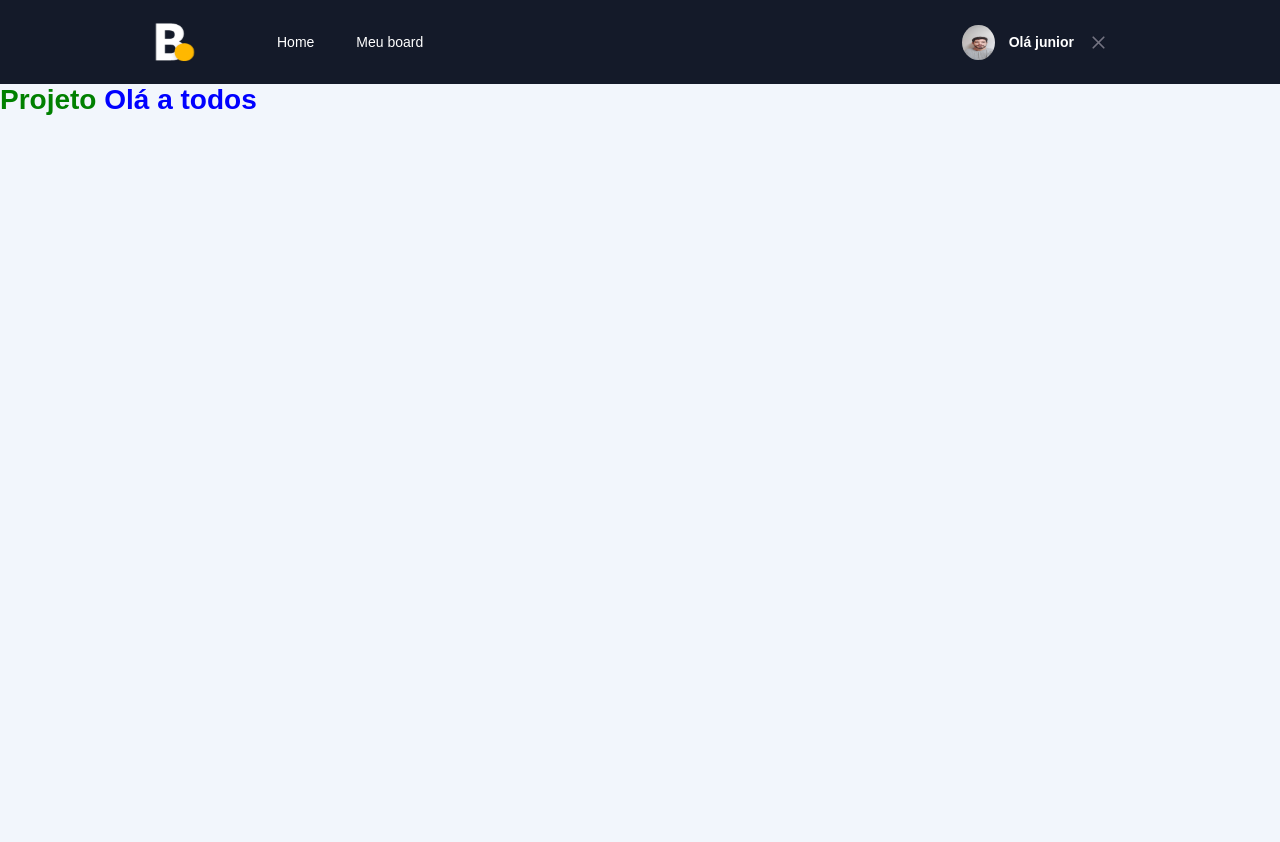
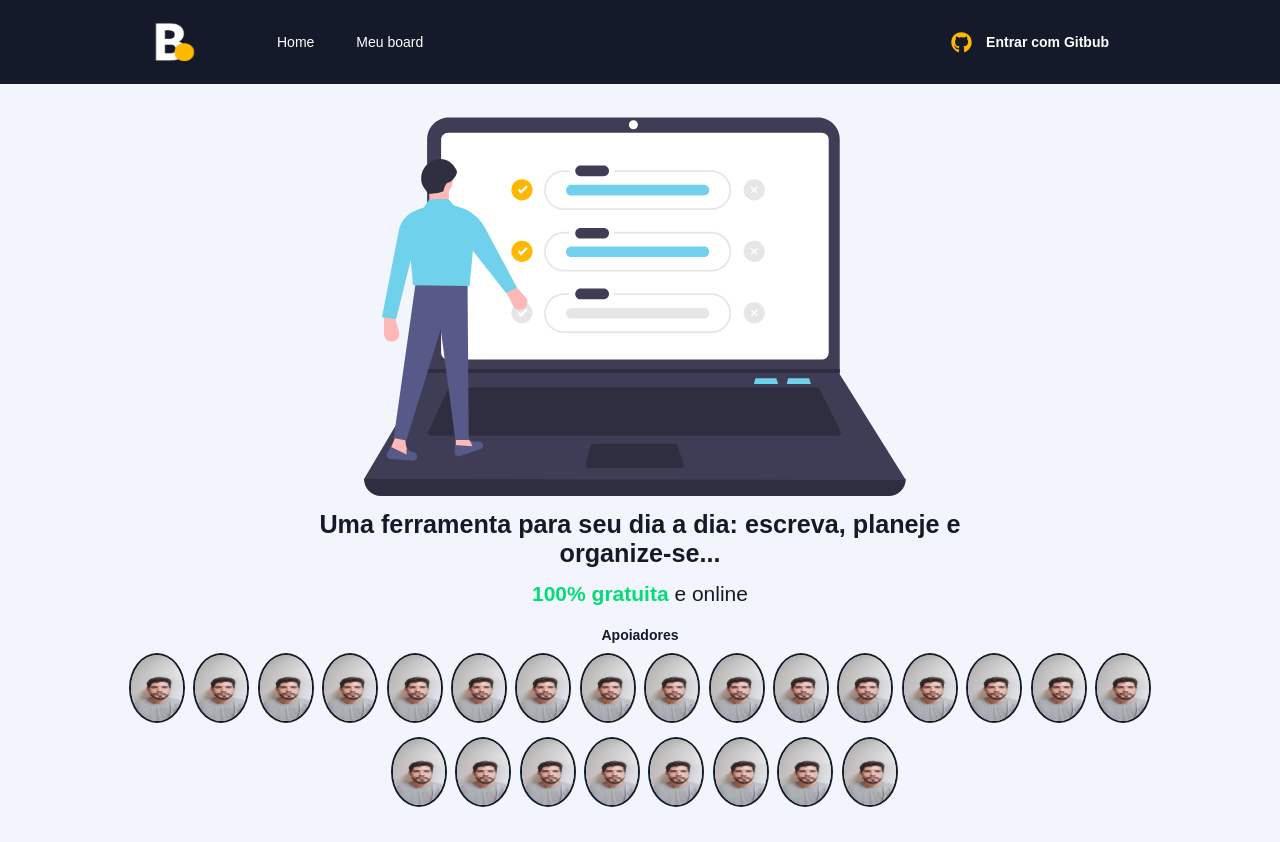
Before and after one commit to orloke/board, a Next.js app: page / in a window 1280 px wide. Before the commit the page ends 800 px from the top, so only its background shows below. Built offline with nearby package versions, Linux system fonts and the light colour scheme.

Commit message:
building home page

```diff
--- a/src/components/SignInButton/index.tsx
+++ b/src/components/SignInButton/index.tsx
@@ -2,18 +2,19 @@
 import styles from "./styles.module.scss";
 import { FaGithub } from "react-icons/fa";
 import { FiX } from "react-icons/fi";
+import { useState } from "react";
 
 export const SignInButton = () => {
-  const session = true;
+  const [signOut, setSignOut] = useState(false)
 
-  return session ? (
-    <button type="button" className={styles.signInButton} onClick={() => {}}>
+  return signOut ? (
+    <button type="button" className={styles.signInButton} onClick={() => {setSignOut(false)}}>
       <img src={'/images/junior.jpg'} alt='Foto do usuario'/>
       Olá junior
       <FiX color="#737380" className={styles.closeIcon}/>
     </button>
   ) : (
-    <button type="button" className={styles.signInButton} onClick={() => {}}>
+    <button type="button" className={styles.signInButton} onClick={() => {setSignOut(true)}}>
       <FaGithub color="#ffb800" />
       Entrar com Gitbub
     </button>
--- a/src/pages/index.tsx
+++ b/src/pages/index.tsx
@@ -1,3 +1,4 @@
+/* eslint-disable @next/next/no-img-element */
 import Head from "next/head";
 import styles from "../styles/styles.module.scss";
 
@@ -7,11 +8,46 @@ const Home = () => {
     <Head>
       <title>Board</title>
     </Head>
-      <div>
-        <h1 className={styles.title}>
-          Projeto <span>Olá a todos</span>
-        </h1>
-      </div>
+      <main className={styles.contentContainer}>
+        <img src="/images/board-user.svg" alt="Ferramenta board" />
+        <section className={styles.callToAction}>
+          <h1>
+            Uma ferramenta para seu dia a dia: escreva, planeje e organize-se...
+          </h1>
+          <p>
+            <span>100% gratuita</span> e online
+          </p>
+        </section>
+        <div className={styles.donaters}>
+          <span>Apoiadores</span>
+          <div className={styles.imagesDonaters}>
+            <img src="/images/junior.jpg" alt="usuario 1" />
+            <img src="/images/junior.jpg" alt="usuario 1" />
+            <img src="/images/junior.jpg" alt="usuario 1" />
+            <img src="/images/junior.jpg" alt="usuario 1" />
+            <img src="/images/junior.jpg" alt="usuario 1" />
+            <img src="/images/junior.jpg" alt="usuario 1" />
+            <img src="/images/junior.jpg" alt="usuario 1" />
+            <img src="/images/junior.jpg" alt="usuario 1" />
+            <img src="/images/junior.jpg" alt="usuario 1" />
+            <img src="/images/junior.jpg" alt="usuario 1" />
+            <img src="/images/junior.jpg" alt="usuario 1" />
+            <img src="/images/junior.jpg" alt="usuario 1" />
+            <img src="/images/junior.jpg" alt="usuario 1" />
+            <img src="/images/junior.jpg" alt="usuario 1" />
+            <img src="/images/junior.jpg" alt="usuario 1" />
+            <img src="/images/junior.jpg" alt="usuario 1" />
+            <img src="/images/junior.jpg" alt="usuario 1" />
+            <img src="/images/junior.jpg" alt="usuario 1" />
+            <img src="/images/junior.jpg" alt="usuario 1" />
+            <img src="/images/junior.jpg" alt="usuario 1" />
+            <img src="/images/junior.jpg" alt="usuario 1" />
+            <img src="/images/junior.jpg" alt="usuario 1" />
+            <img src="/images/junior.jpg" alt="usuario 1" />
+            <img src="/images/junior.jpg" alt="usuario 1" />
+          </div>
+        </div>
+      </main>
     </>
   );
 };
--- a/src/styles/styles.module.scss
+++ b/src/styles/styles.module.scss
@@ -1,7 +1,73 @@
-.title{
-    color: green;
+.contentContainer{
+    max-width: 1120px;
+    margin: 0 auto;
+    padding: 0 2rem;
+    display: flex;
+    flex-direction: column;
+    align-items: center;
+    justify-content: center;
+
+    img{
+        margin-top: 2rem;
+    }
+}
+
+.callToAction{
+    max-width: 700px;
+
+    h1{
+        font-size: 1.8rem;
+        margin-top: 1rem;
+        text-align: center;
+        color: #141a29;
+    }
+    p{
+        margin-top: 1rem;
+        font-size: 1.5rem;
+        text-align: center;
+        color: #141a29;
+    }
+    span{
+        color: #04dd75;
+        font-weight: bold;
+    }
+}
+
+.donaters{
+    display: flex;
+    flex-direction: column;
+    justify-content: center;
+    align-items: center;
+    margin: 1.5rem 0;
 
     span{
-        color: blue;
+        margin-bottom: 0.7rem;
+        font-size: 1rem;
+        font-weight: bold;
+        color: #141a29;
     }
 }
+
+.imagesDonaters{
+    display: flex;
+    justify-content: center;
+    flex-wrap: wrap;
+
+
+    img{
+        width: 4rem;
+        height: 5rem;
+        border-radius: 50%;
+        border: 2px solid #141a29;
+        transition: transform 0.2s;
+        margin-top: 0;
+        margin-bottom: 1rem;
+
+        + img {
+            margin-left: 0.6rem;
+        }
+        &:hover{
+            transform: scale(1.2);
+        }
+    }
+}
```
Also changed, not shown: src/pages/board/index.tsx (added, +11 -0 lines), src/pages/board/styles.module.scss (added).
